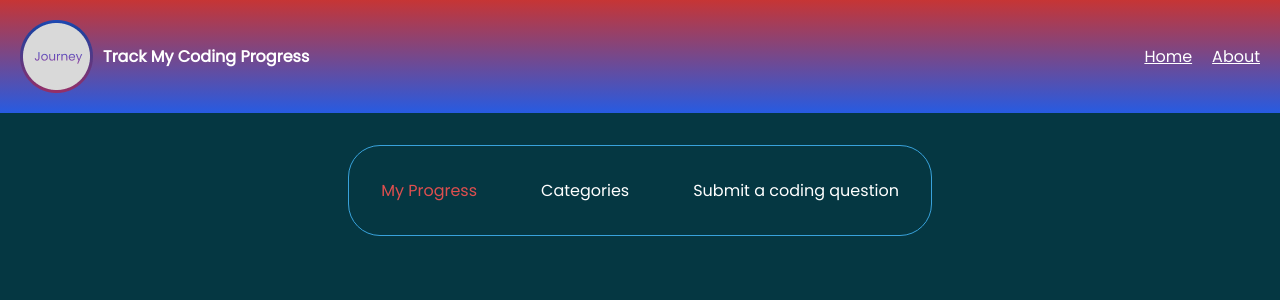
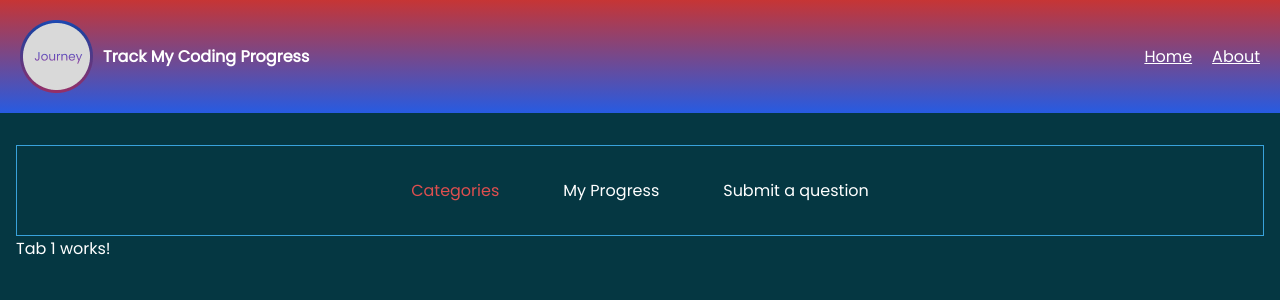
Before and after one commit to mKimp/CodingJournal-, a React (Create React App) app: page /home in a window 1280 px wide. Shown: the top 300 px of the page. Built offline with nearby package versions, Linux system fonts and the light colour scheme.

Commit message:
add form

```diff
--- a/src/App.scss
+++ b/src/App.scss
@@ -2,3 +2,4 @@
 @import 'src/scss/Nav/_nav.scss';
 @import 'src/scss/Landing/_landing.scss';
 @import 'src/scss/Tabs/_tab.scss';
+@import 'src/scss/Form/_form.scss'
--- /dev/null
+++ b/src/Components/Form.tsx
@@ -0,0 +1,38 @@
+import { useState } from "react"
+
+export const Form = () => {
+  const [inputs, setInputs] = useState();
+
+  const handleOnchange = () => {
+
+  }
+
+
+
+
+
+  return(
+    <div className="form-wrapper">
+      <form className="question-form">
+          <label htmlFor="question">Question Name</label>
+          <input type="text" id="question"/>
+
+          <label htmlFor="codingNumber">Coding Number (optional)</label>
+          <input type="text" id="codingNumber"/>
+
+          <label htmlFor="codingSource">Coding Source(optional)</label>
+          <input type="text" id="codingSource"/>
+
+        <label htmlFor="categories">Categories</label>
+        <select name="categories" id="catergories">
+          <option value="DynamicProgramming">Dynamic Programming</option>
+          <option value="Backtracking">Backtracking</option>
+          <option value="twoPointers">Two Pointers</option>
+
+        </select>
+
+        <textarea name="note" id="note">This is a test area</textarea>
+      </form>
+    </div>
+  )
+}
--- a/src/Components/HomePage.tsx
+++ b/src/Components/HomePage.tsx
@@ -1,10 +1,10 @@
 import { Nav } from "./Nav"
-import Tabs from "./Tabs"
+import TabsWrapper from "./TabsWrapper"
 export const HomePage = () => {
   return (
     <div className="homepage-wrapper">
       <Nav />
-      <Tabs />
+      <TabsWrapper />
     </div>
     )
 }
--- /dev/null
+++ b/src/Components/TabContent.tsx
@@ -0,0 +1,16 @@
+import React from "react";
+ interface propsTabContent {
+  id:string;
+  activeTab:string;
+  children: JSX.Element
+ }
+const TabContent = ({id, activeTab, children}:propsTabContent) => {
+ return (
+   activeTab === id ? <div className="TabContent">
+     { children }
+   </div>
+   : null
+ );
+};
+
+export default TabContent;
--- a/src/Components/Tabs.tsx
+++ b/src/Components/Tabs.tsx
@@ -1,22 +1,21 @@
 import React, {useState} from "react";
 
-const Tabs = () => {
-
-  const [activeTab, setActiveTab] = useState("tab1")
+interface propsTabs {
+  id:string;
+  title:string;
+  activeTab:string;
+  setActiveTab: (id:string) => void;
+}
 
 
+export const Tabs = ({id, title, activeTab, setActiveTab}:propsTabs) => {
+
+  const handleOnClick = () => {
+    setActiveTab(id);
+  }
+
   return (
-    <div className="Tabs">
-      {/* Tab nav */}
-      <ul className="nav-tabs">
-        <li className="nav-tabs-item active"><a href="#"></a>My Progress</li>
-        <li className="nav-tabs-item"><a href="#"></a>Categories</li>
-        <li className="nav-tabs-item"><a href="#"></a>Submit a coding question</li>
-      </ul>
-      <div className="outlet">
-        {/* content will be shown here */}
-      </div>
-    </div>
+    <li className={activeTab === id ? "active" : ""} onClick={handleOnClick}>{title}</li>
   );
 };
 export default Tabs;
--- /dev/null
+++ b/src/Components/TabsWrapper.tsx
@@ -0,0 +1,31 @@
+import React, { useState } from "react";
+import Tabs from "./Tabs";
+import TabContent from "./TabContent";
+import { Form } from "./Form";
+const TabsWrapper = () => {
+  const [activeTab, setActiveTab] = useState("tab1");
+
+  return (
+    <div className="Tabs">
+      <ul className="nav-tabs">
+        <Tabs title="Categories" id="tab1" activeTab={activeTab} setActiveTab={setActiveTab}/>
+        <Tabs title="My Progress" id="tab2" activeTab={activeTab} setActiveTab={setActiveTab}/>
+        <Tabs title="Submit a question" id="tab3" activeTab={activeTab} setActiveTab={setActiveTab}/>
+      </ul>
+
+      <div className="outlet">
+        <TabContent id="tab1" activeTab={activeTab}>
+          <p>Tab 1 works!</p>
+        </TabContent>
+        <TabContent id="tab2" activeTab={activeTab}>
+          <p>Tab 2 works!</p>
+        </TabContent>
+        <TabContent id="tab3" activeTab={activeTab}>
+          <Form/>
+        </TabContent>
+      </div>
+    </div>
+  );
+};
+
+export default TabsWrapper;
--- /dev/null
+++ b/src/scss/Form/_form.scss
@@ -0,0 +1,26 @@
+.form-wrapper{
+  display: flex;
+  justify-content: center;
+  overflow-y: auto;
+}
+.question-form{
+  border-radius: 5px;
+  background-color: #f2f2f2;
+  padding: 20px;
+  width:500px;
+  margin:3rem;
+
+}
+input[type=text], select, textarea {
+  width: 100%;
+  padding: 12px 20px;
+  margin: 8px 0;
+  display: inline-block;
+  border: 1px solid #ccc;
+  border-radius: 4px;
+  box-sizing: border-box;
+}
+
+label{
+  color:black;
+}
--- a/src/scss/Tabs/_tab.scss
+++ b/src/scss/Tabs/_tab.scss
@@ -4,11 +4,11 @@
   display: flex;
   justify-content: center;
   margin: 0 1rem;
+  flex-direction: column;
 }
 .nav-tabs{
   display: flex;
   border: 1px solid #39A2DB;
-  border-radius: 2rem;
   margin-top:2rem;
   justify-content: center;
 
@@ -16,7 +16,6 @@
     padding: 2rem;
     list-style: none;
     cursor: pointer;
-    border-radius: 2rem;
     transition: all 0.7s;
     &:hover{
       background: rgba(50, 224, 196, 0.15);
```
Also changed, not shown: src/Components/FirstTab.tsx (deleted, +0 -12 lines), src/Components/SecondTab.tsx (deleted, +0 -9 lines).
